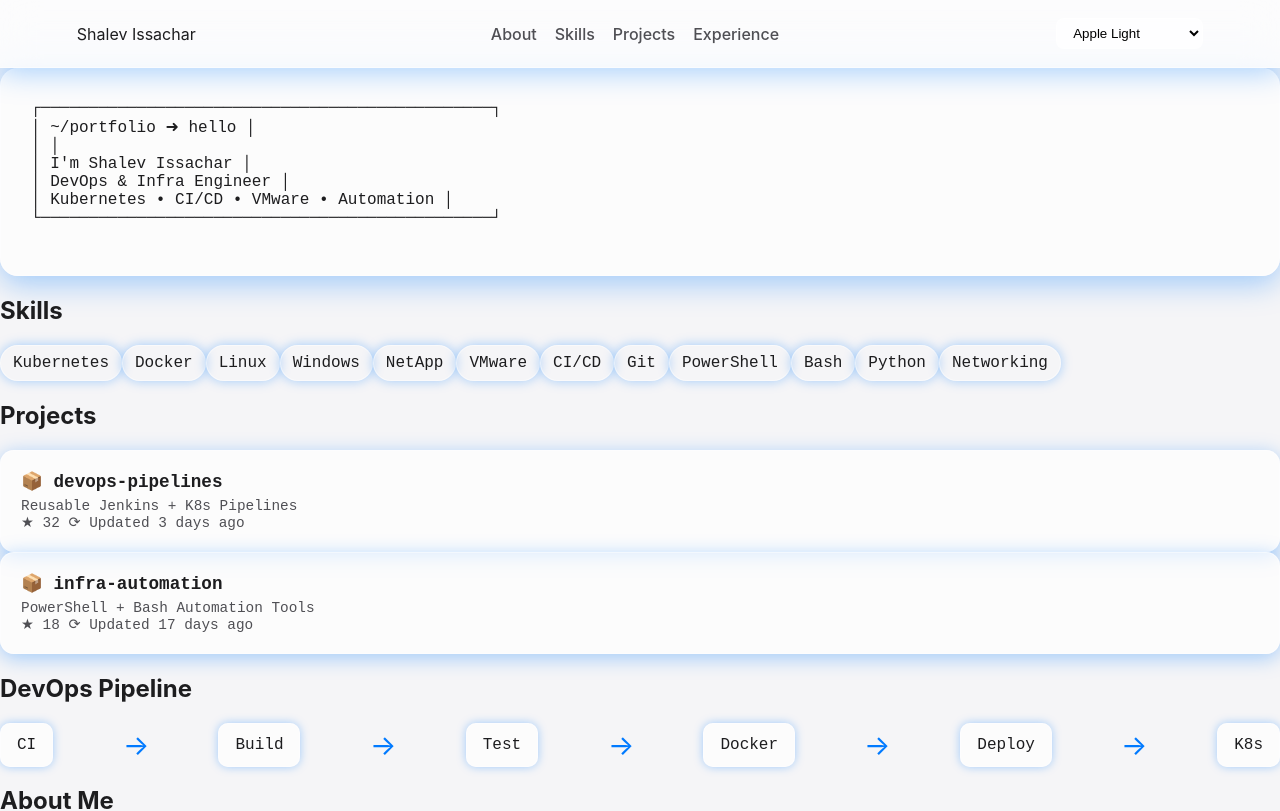
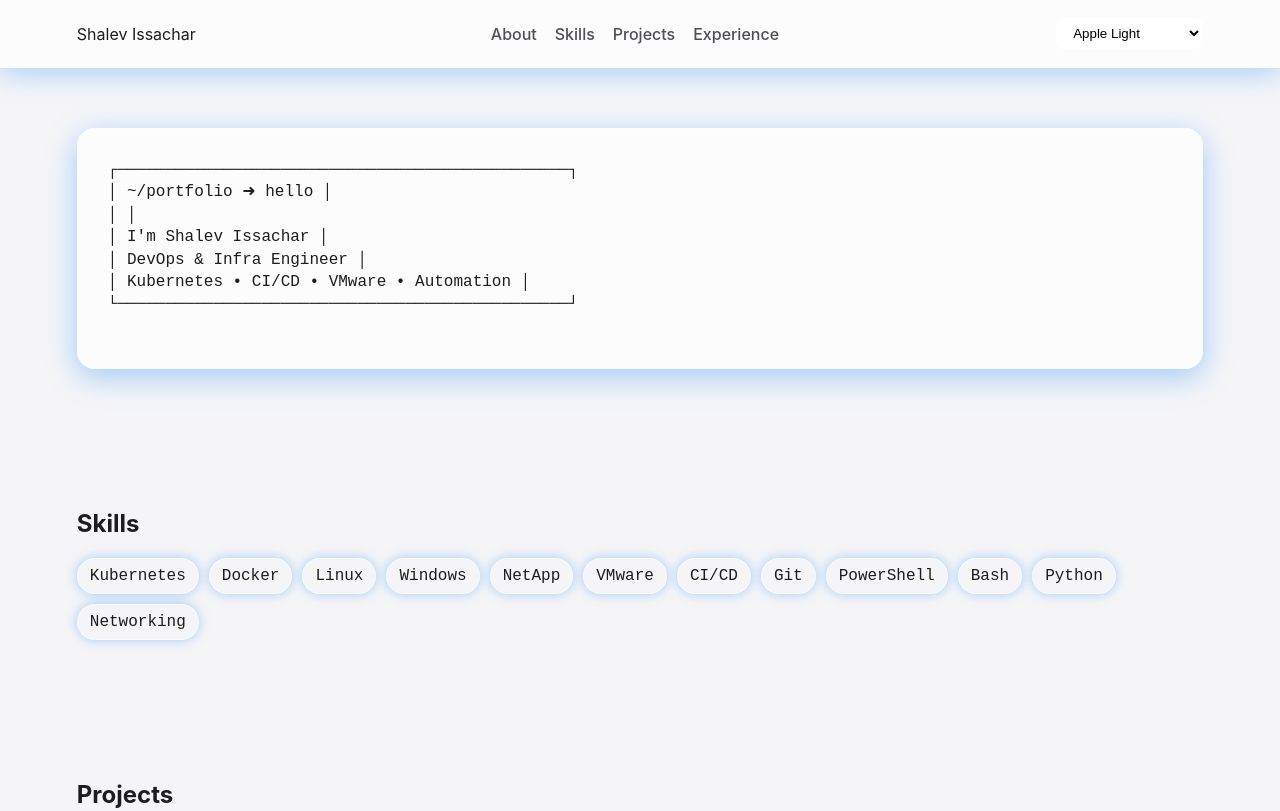
Before and after one commit to shalevis/Portfolio, a React (Vite) app: page / in a window 1280 px wide. Shown: the top 811 px of the page. Built offline with nearby package versions, Linux system fonts and the light colour scheme.

Commit message:
first attempt

```diff
--- a/src/styles.css
+++ b/src/styles.css
@@ -1,4 +1,7 @@
-:root{
+/* =============================== */
+/* THEME SYSTEM — 3 MODES          */
+/* =============================== */
+:root {
   --bg: #f5f5f7;
   --surface: rgba(255,255,255,0.65);
   --text: #1d1d1f;
@@ -8,7 +11,8 @@
   --glow: rgba(0,122,255,0.35);
   --code-font: 'JetBrains Mono', monospace;
 }
-.theme-dark{
+
+.theme-dark {
   --bg: #0e0f13;
   --surface: rgba(255,255,255,0.05);
   --text: #f5f5f7;
@@ -17,7 +21,8 @@
   --border: rgba(255,255,255,0.08);
   --glow: rgba(90,200,250,0.4);
 }
-.theme-neon{
+
+.theme-neon {
   --bg: #0a0014;
   --surface: rgba(255,255,255,0.06);
   --text: #eae2ff;
@@ -26,134 +31,224 @@
   --border: rgba(157,75,255,0.35);
   --glow: rgba(157,75,255,0.65);
 }
-html,body,#root{margin:0; height:100%; background:var(--bg); color:var(--text); font-family:-apple-system, BlinkMacSystemFont, 'SF Pro Display', var(--code-font);}
-nav.nav{
-position: sticky; top:0; z-index:50;
-display:flex; justify-content:space-between; align-items:center;
-padding:18px 6%;
+
+/* BASE */
+html, body, #root {
+  margin: 0;
+  height: 100%;
+  background: var(--bg);
+  color: var(--text);
+  font-family: -apple-system, BlinkMacSystemFont, 'SF Pro Display', var(--code-font);
+  transition: background .3s ease, color .3s ease;
+}
+
+section {
+  padding: 60px 6%;
+}
+
+/* ====================== */
+/* GLASS NAVBAR           */
+/* ====================== */
+nav.nav {
+  position: sticky;
+  top: 0;
+  z-index: 50;
+  display: flex;
+  justify-content: space-between;
+  align-items: center;
+  padding: 18px 6%;
   background: var(--surface);
   backdrop-filter: blur(18px) saturate(180%);
-border-bottom:1px solid var(--border);
-box-shadow:0 4px 30px var(--glow);
+  border-bottom: 1px solid var(--border);
+  box-shadow: 0 4px 30px var(--glow);
 }
-nav.nav .links a{
-text-decoration:none; margin-left:18px; color:var(--muted);
-position:relative; font-weight:500;
+
+nav.nav .links a {
+  text-decoration: none;
+  margin-left: 18px;
+  color: var(--muted);
+  position: relative;
+  font-weight: 500;
 }
-nav.nav .links a:hover::after{
-content:''; position:absolute; left:0; bottom:-4px; height:2px; width:100%; background:var(--accent);
-box-shadow:0 0 12px var(--glow);
+
+nav.nav .links a:hover::after {
+  content: '';
+  position: absolute;
+  left: 0;
+  bottom: -4px;
+  height: 2px;
+  width: 100%;
+  background: var(--accent);
+  box-shadow: 0 0 12px var(--glow);
 }
-.terminal-hero{
-background:var(--surface);
-border-radius:18px;
-border:1px solid var(--border);
-padding:30px;
-font-family:var(--code-font);
+
+/* ======================== */
+/* TERMINAL HERO SECTION    */
+/* ======================== */
+.terminal-hero {
+  background: var(--surface);
+  border-radius: 18px;
+  border: 1px solid var(--border);
+  padding: 30px;
   box-shadow: 0 8px 30px var(--glow);
-white-space:pre-line;
+  font-family: var(--code-font);
+  white-space: pre-line;
+  line-height: 1.4;
 }
-.blink{ animation: blink 1s steps(1) infinite; }
-@keyframes blink{ 50%{opacity:0;} }
-.repo-card{
-background:var(--surface);
-border:1px solid var(--border);
-padding:20px;
-border-radius:14px;
-font-family:var(--code-font);
-box-shadow:0 4px 20px var(--glow);
-transition:transform .25s;
+
+.blink {
+  animation: blink 1s steps(1) infinite;
 }
-.repo-card:hover{ transform: translateY(-6px); }
 
-
-.repo-title{font-weight:600; font-size:1.1rem; margin-bottom:6px;}
-.repo-meta{font-size:0.9rem; color:var(--muted);}
-
+@keyframes blink {
+  50% { opacity: 0; }
+}
 
 /* ============================ */
-/* DevBadges (Skills section) */
+/* GitHub-style project cards   */
 /* ============================ */
-.dev-badge{
-display:inline-flex; align-items:center; gap:8px;
-padding:8px 12px; border-radius:999px;
-border:1px solid var(--border);
-background:rgba(255,255,255,0.04);
-box-shadow:0 0 12px var(--glow);
-font-family:var(--code-font);
+.grid {
+  display: grid;
+  grid-template-columns: repeat(auto-fit, minmax(260px, 1fr));
+  gap: 20px;
 }
 
+.repo-card {
+  background: var(--surface);
+  border: 1px solid var(--border);
+  padding: 20px;
+  border-radius: 14px;
+  font-family: var(--code-font);
+  box-shadow: 0 4px 20px var(--glow);
+  transition: transform .25s ease;
+}
+
+.repo-card:hover {
+  transform: translateY(-6px);
+}
+
+.repo-title {
+  font-weight: 600;
+  font-size: 1.1rem;
+  margin-bottom: 6px;
+}
+
+.repo-meta {
+  font-size: 0.9rem;
+  color: var(--muted);
+}
+
+/* ============================ */
+/* DevBadges (Skills section)   */
+/* ============================ */
+.pills {
+  display: flex;
+  flex-wrap: wrap;
+  gap: 10px;
+  margin-top: 18px;
+}
+
+.dev-badge {
+  display: inline-flex;
+  align-items: center;
+  gap: 8px;
+  padding: 8px 12px;
+  border-radius: 999px;
+  border: 1px solid var(--border);
+  background: rgba(255,255,255,0.04);
+  box-shadow: 0 0 12px var(--glow);
+  font-family: var(--code-font);
+}
 
 /* ================================== */
-/* DevOps Pipeline Animated Diagram */
+/* DevOps Pipeline Animated Diagram   */
 /* ================================== */
-.pipeline{
-display:flex; justify-content:space-between; align-items:center;
-margin-top:20px; gap:12px;
+.pipeline {
+  display: flex;
+  justify-content: space-between;
+  align-items: center;
+  gap: 12px;
+  margin-top: 20px;
 }
 
-
-.pipe-node{
-padding:12px 16px; background:var(--surface);
-border-radius:10px; border:1px solid var(--border);
-box-shadow:0 0 10px var(--glow);
-font-family:var(--code-font);
+.pipe-node {
+  padding: 12px 16px;
+  background: var(--surface);
+  border-radius: 10px;
+  border: 1px solid var(--border);
+  box-shadow: 0 0 10px var(--glow);
+  font-family: var(--code-font);
 }
 
-
-.pipe-arrow{
-font-size:1.6rem; color:var(--accent);
+.pipe-arrow {
+  font-size: 1.6rem;
+  color: var(--accent);
   animation: pulse 1.8s infinite ease-in-out;
 }
 
+@keyframes pulse {
+  50% { transform: scale(1.3); }
+}
 
-@keyframes pulse{ 50%{transform: scale(1.3);} }
-
+/* ============================ */
+/* ABOUT — Glass + Terminal     */
+/* ============================ */
 .about-card {
   background: var(--surface);
   border: 1px solid var(--border);
   border-radius: 16px;
   padding: 28px;
-margin-top: 20px;
   box-shadow: 0 8px 22px var(--glow);
+  margin-top: 16px;
   font-family: var(--code-font);
 }
 
-
-/* EXPERIENCE — Glass Timeline */
+/* ============================ */
+/* EXPERIENCE — Glass Timeline  */
+/* ============================ */
 .timeline {
   display: flex;
   flex-direction: column;
   gap: 20px;
+  margin-top: 16px;
+}
+
+.timeline-item {
+  background: var(--surface);
+  border: 1px solid var(--border);
+  border-radius: 12px;
+  padding: 20px;
+  box-shadow: 0 4px 18px var(--glow);
+  font-family: var(--code-font);
+}
+
+.timeline-title {
+  font-size: 1.2rem;
+  font-weight: 600;
+  margin-bottom: 6px;
+}
+
+/* ============================ */
+/* EDUCATION — GitHub Cards     */
+/* ============================ */
+.edu-card {
+  background: var(--surface);
+  border: 1px solid var(--border);
+  border-radius: 12px;
+  padding: 20px;
+  box-shadow: 0 4px 20px var(--glow);
+  font-family: var(--code-font);
+}
+
+/* ============================ */
+/* CONTACT — Neon Dev Panel     */
+/* ============================ */
+.contact-panel {
+  background: var(--surface);
+  border: 1px solid var(--border);
+  border-radius: 16px;
+  padding: 28px;
+  box-shadow: 0 0 25px var(--glow);
+  font-family: var(--code-font);
   margin-top: 20px;
 }
-.timeline-item {
-padding: 20px;
-background: var(--surface);
-border-radius: 12px;
-border: 1px solid var(--border);
-box-shadow: 0 4px 18px var(--glow);
-}
-.timeline-title { font-size: 1.2rem; font-weight: 600; margin-bottom: 8px; }
-
-
-/* EDUCATION — GitHub Academic Cards */
-.edu-card{
-background: var(--surface);
-border:1px solid var(--border);
-border-radius:12px;
-padding:20px;
-box-shadow:0 4px 20px var(--glow);
-}
-
-
-/* CONTACT — Developer Neon Panel */
-.contact-panel{
-background:var(--surface);
-border:1px solid var(--border);
-border-radius:16px;
-padding:28px;
-box-shadow:0 0 25px var(--glow);
-font-family: var(--code-font);
-margin-top:20px;
-}
```
Lines whose indentation alone changed are shown as unchanged.
